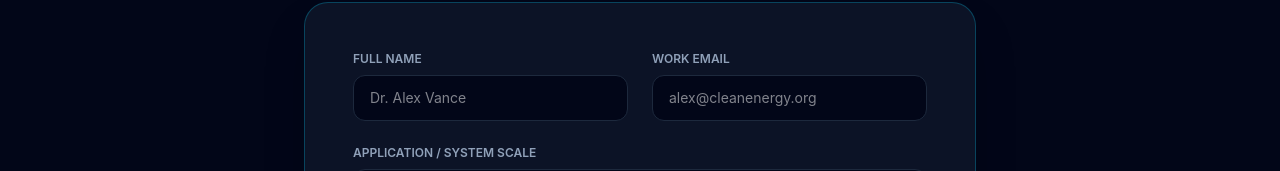
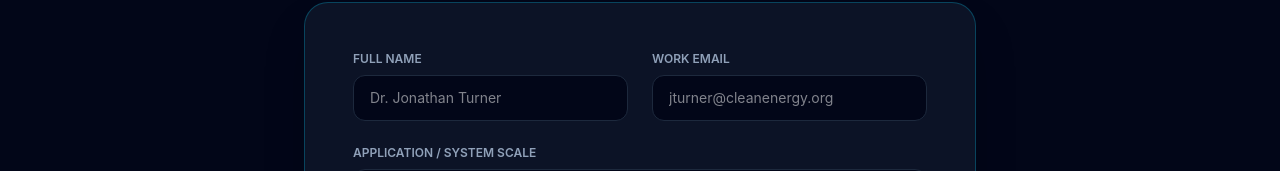
Before and after one commit to sstewart78/hydrocell-energy, a Next.js app: page /hydrocell/contact in a window 1280 px wide. Shown: the part 327-498 px from the top of the page. Built offline with nearby package versions, Linux system fonts and the light colour scheme.

Commit message:
chore(contact): update placeholder identity in contact form

```diff
--- a/app/ui/contact.tsx
+++ b/app/ui/contact.tsx
@@ -49,7 +49,7 @@ export default function ContactView() {
                   type="text"
                   required
                   className="w-full bg-slate-950 border border-slate-800 rounded-xl px-4 py-3 text-white text-sm focus:outline-none focus:border-cyan-500 transition"
-                  placeholder="Dr. Alex Vance"
+                  placeholder="Dr. Jonathan Turner"
                 />
               </div>
               <div>
@@ -58,7 +58,7 @@ export default function ContactView() {
                   type="email"
                   required
                   className="w-full bg-slate-950 border border-slate-800 rounded-xl px-4 py-3 text-white text-sm focus:outline-none focus:border-cyan-500 transition"
-                  placeholder="alex@cleanenergy.org"
+                  placeholder="jturner@cleanenergy.org"
                 />
               </div>
             </div>
```
